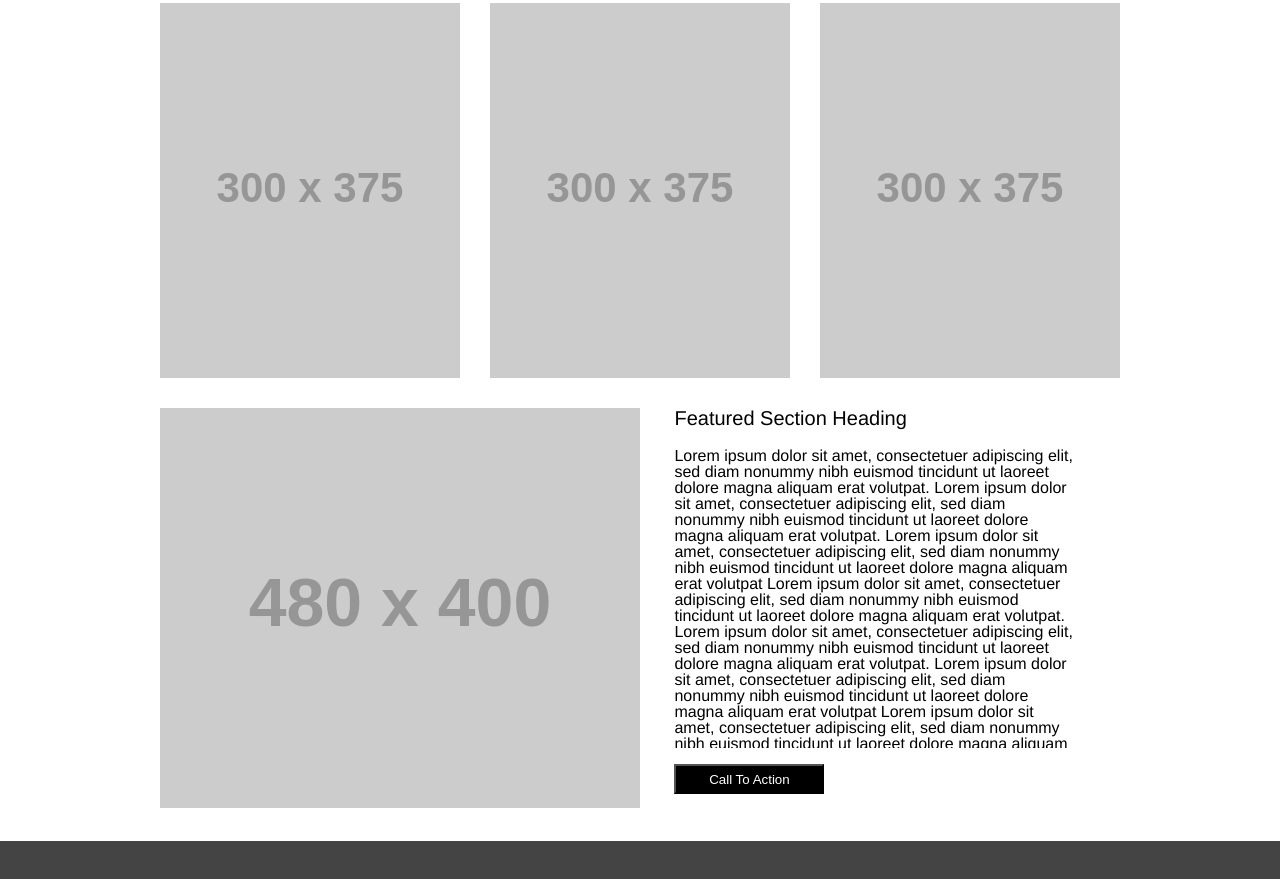
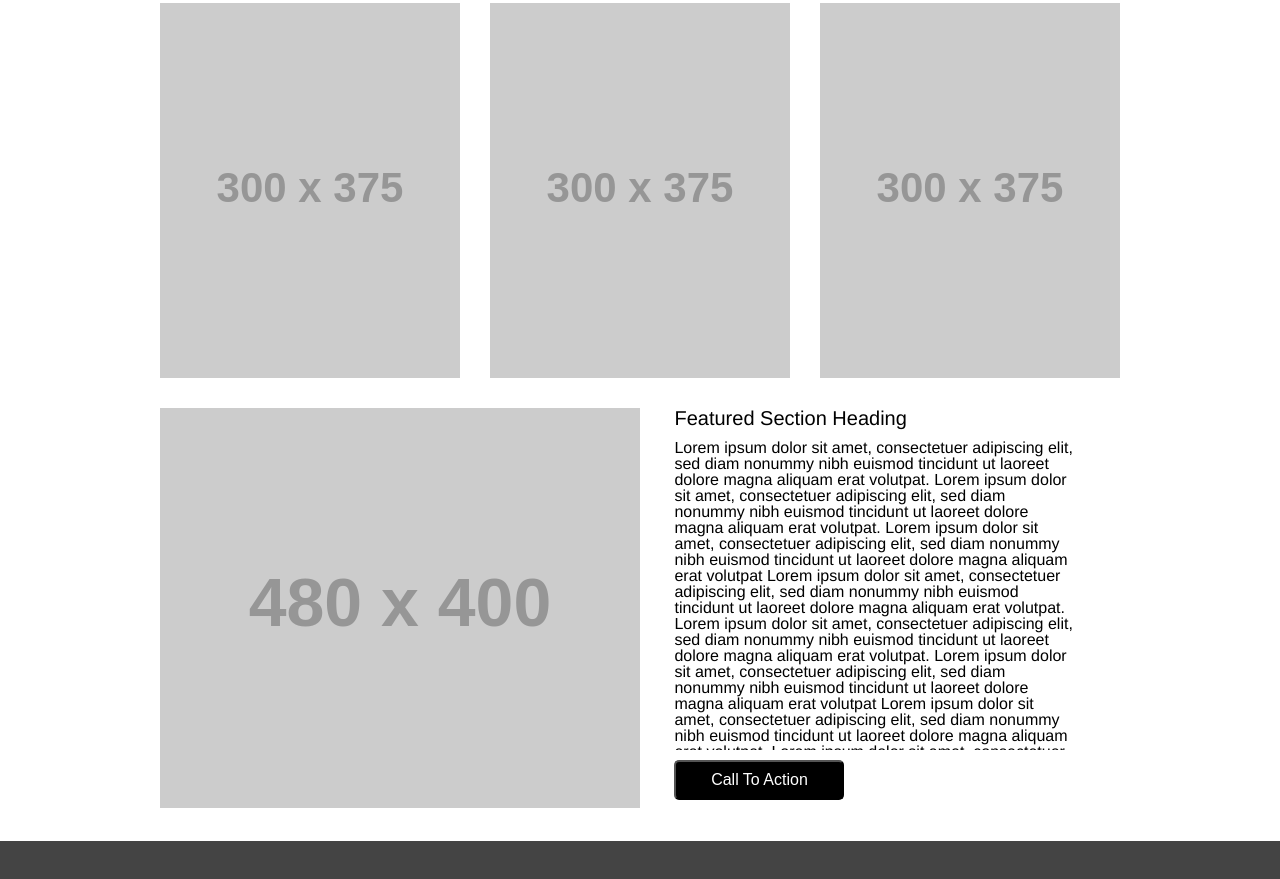
Before and after one commit to Calamario/Wireframe-exercise, a plain HTML site: page index.html in a window 1280 px wide. Shown: the part 603-1482 px from the top of the page. Drawn offline with Linux system fonts and the light colour scheme; placeholder pictures from the web are drawn by us.

Commit message:
finished the button and hover

```diff
--- a/style.css
+++ b/style.css
@@ -57,20 +57,28 @@ main div {
 
 main div h1 {
   font-size: 20px;
-  margin-bottom: 1em;
+  margin-bottom: .6em;
 }
 
 main div p {
-  height: 300px;
+  height: 310px;
   overflow: auto;
-  margin-bottom: 1em;
+  margin-bottom: .6em;
 }
 
 main div form input {
   background-color: #000;
+  border-radius: 5px;
   color: #fff;
-  width: 150px;
-  height: 30px;
+  width: 170px;
+  height: 40px;
+  font-size: 16px;
+  transition-duration: 350ms;
+}
+
+main div form input:hover {
+  background-color: #fff;
+  color: #000
 }
 
 footer {
```
